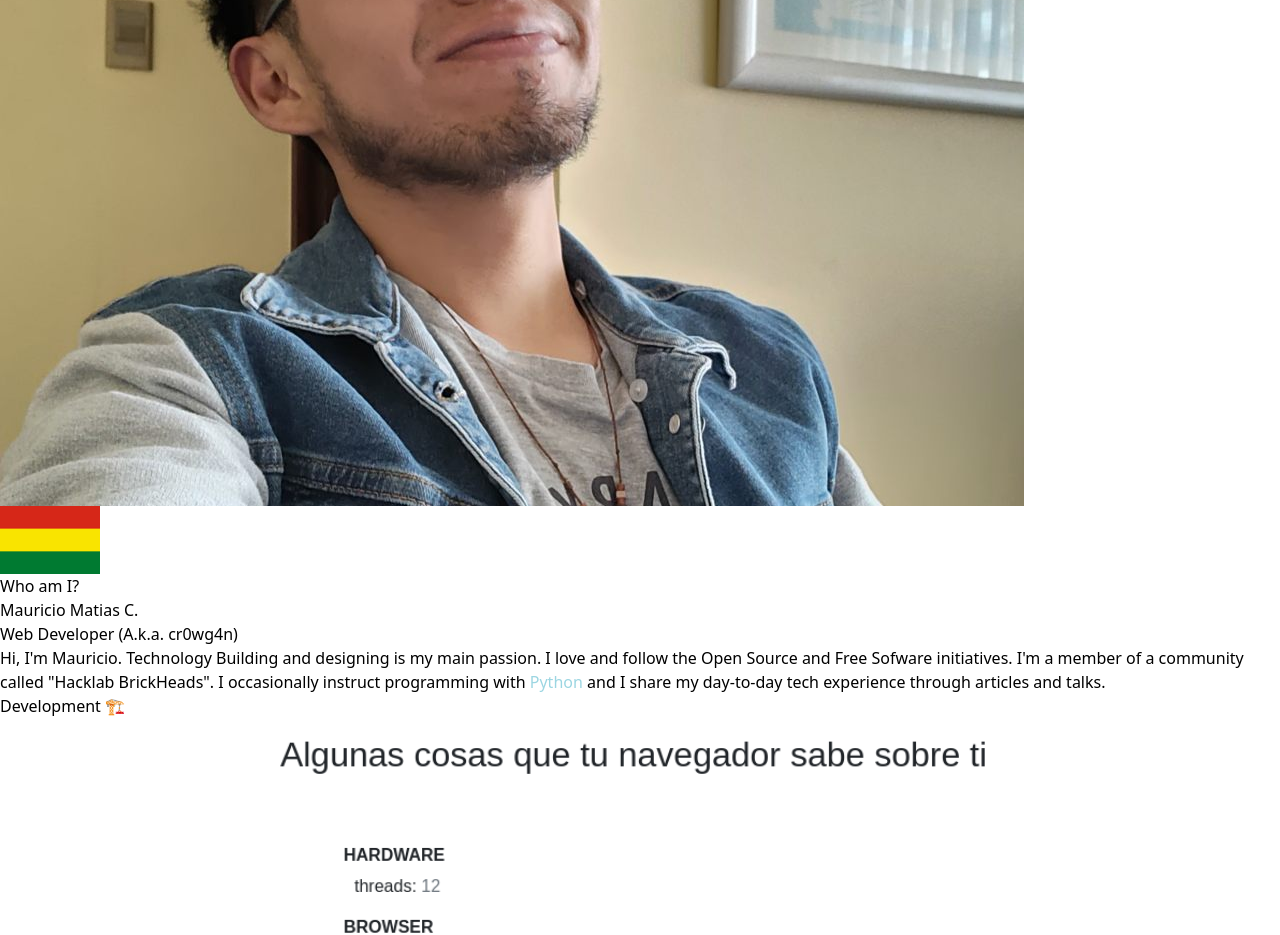
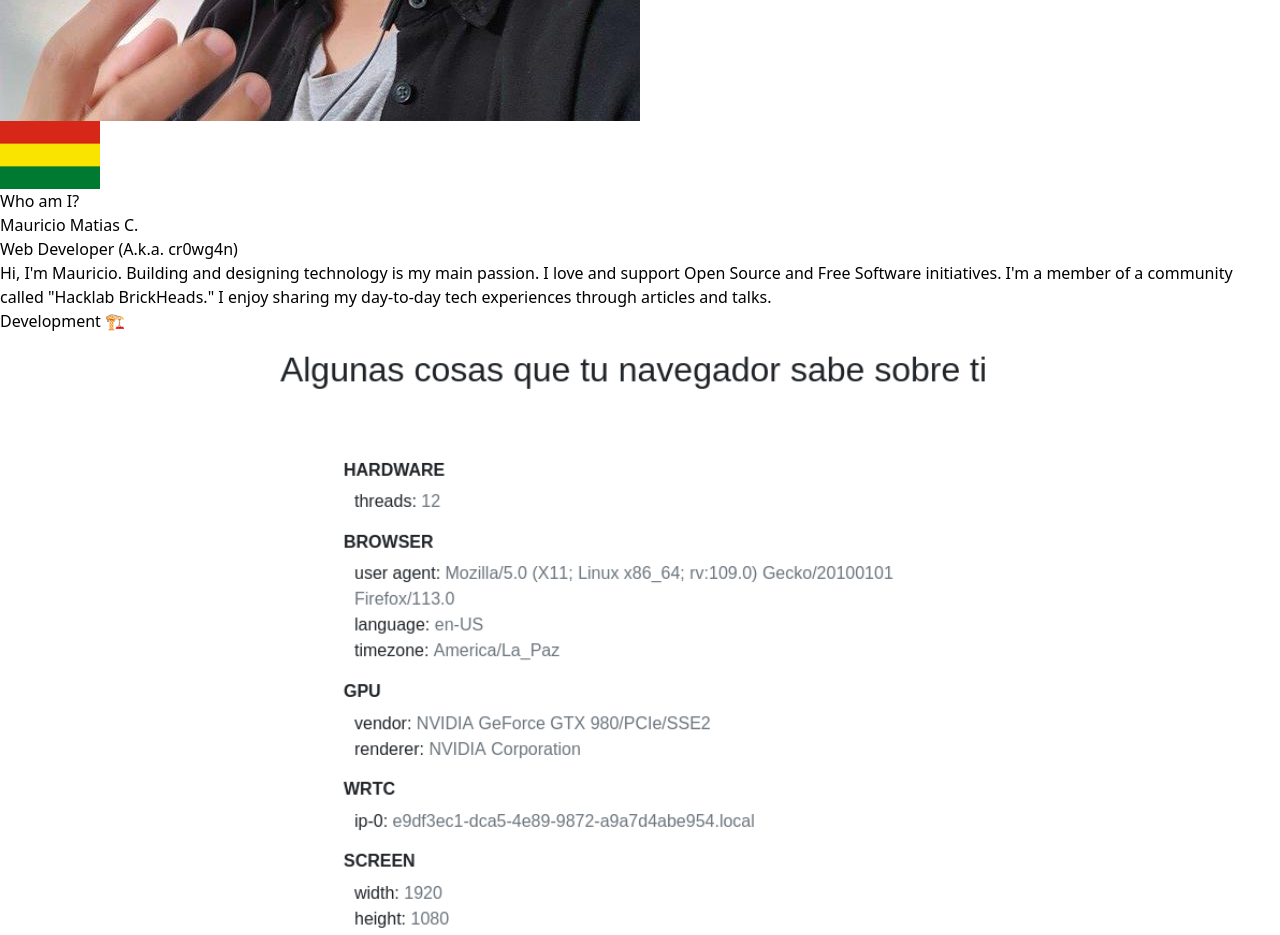
Before and after one commit to cr0wg4n/cr0wg4n.github.io, a React (Create React App) app: page / in a window 1280 px wide. Shown: the part 761-1696 px from the top of the page. Built offline with nearby package versions, Linux system fonts and the light colour scheme; what @material-tailwind/react would draw is missing.

Commit message:
feat: update profile

```diff
--- a/src/components/Boxes/SimpleBox.tsx
+++ b/src/components/Boxes/SimpleBox.tsx
@@ -33,7 +33,7 @@ const SimpleBox: React.FC<SimpleBoxProps> = ({
   );
 
   return (
-    <div className={className+' md:hover:scale-[1.01]'} {...id && {id}}>
+    <div className={className} {...id && {id}}>
       {
         title &&
         <div className={'font-medium text-xl md:text-2xl text-white '+optTextOrientation}>
--- a/src/data/profile.ts
+++ b/src/data/profile.ts
@@ -5,23 +5,13 @@ export default function data(){
     role: 'Web Developer (A.k.a. cr0wg4n)',
     description: `
   <div>
-    Hi, I'm Mauricio. Technology Building and designing is my main passion.
-    I love and follow the Open Source and Free Sofware initiatives.
-    I'm a member of a community called "Hacklab BrickHeads".
-    I occasionally instruct programming with
-    <span style="color: #9cd6e2">
-      <a href="https://www.python.org/" rel="nofollow noopener noreferrer" target={'_blank'}>Python</a>
-    </span>
-    and I share my day-to-day tech experience through articles and talks.
+    Hi, I'm Mauricio. Building and designing technology is my main passion.
+    I love and support Open Source and Free Software initiatives. I'm a member
+    of a community called "Hacklab BrickHeads." I enjoy sharing my day-to-day
+    tech experiences through articles and talks.
   </div>
     `,
-    avatar: '/images/mauri_2.jpg',
+    avatar: '/images/mauri_3.jpg',
     avatarHover: 'images/cr0wg4n.png',
   }
 }
-
-// Currently, I'm learning about systems programming and
-//     <span style="color: #9cd6e2">
-//       <a href="https://www.rust-lang.org/" rel="nofollow noopener noreferrer" target={'_blank'}>Rust</a>
-//     </span>
-//     for fun.
```
Also changed, not shown: public/images/mauri_3.jpg (added).
